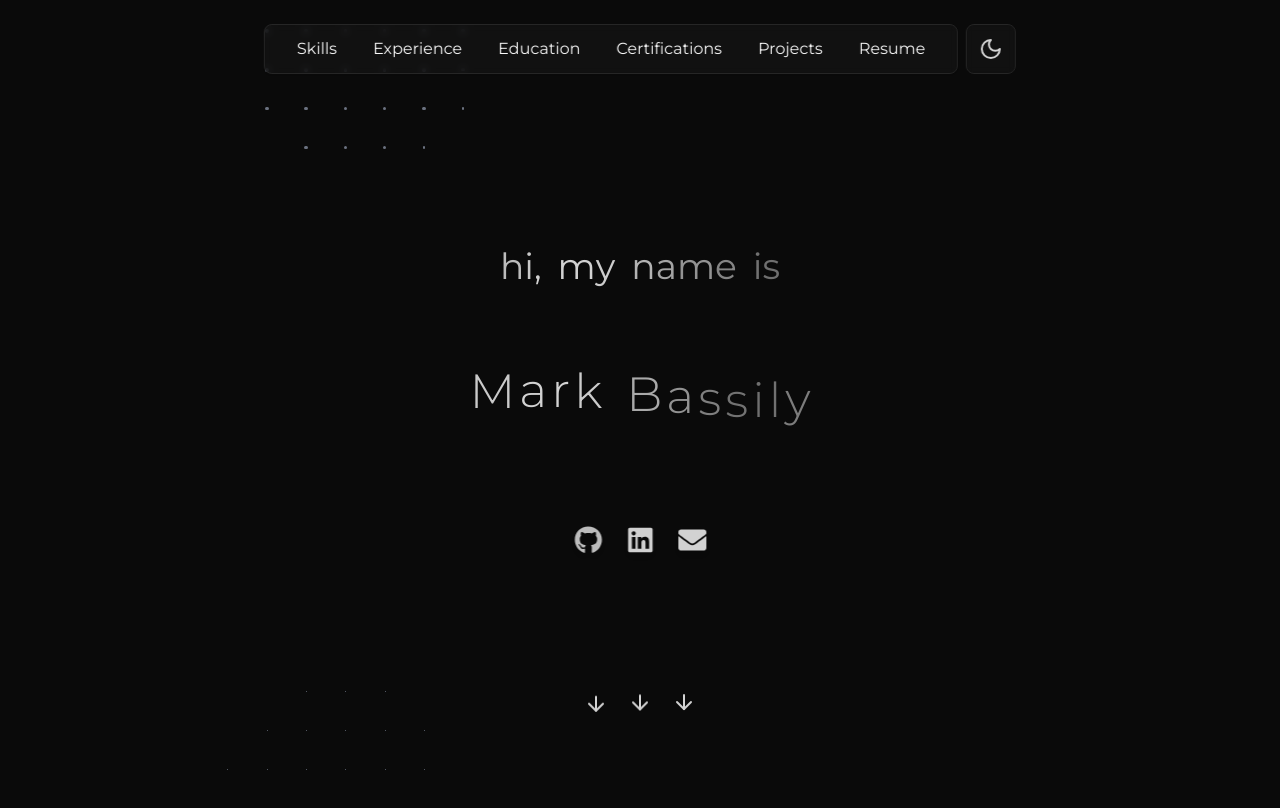
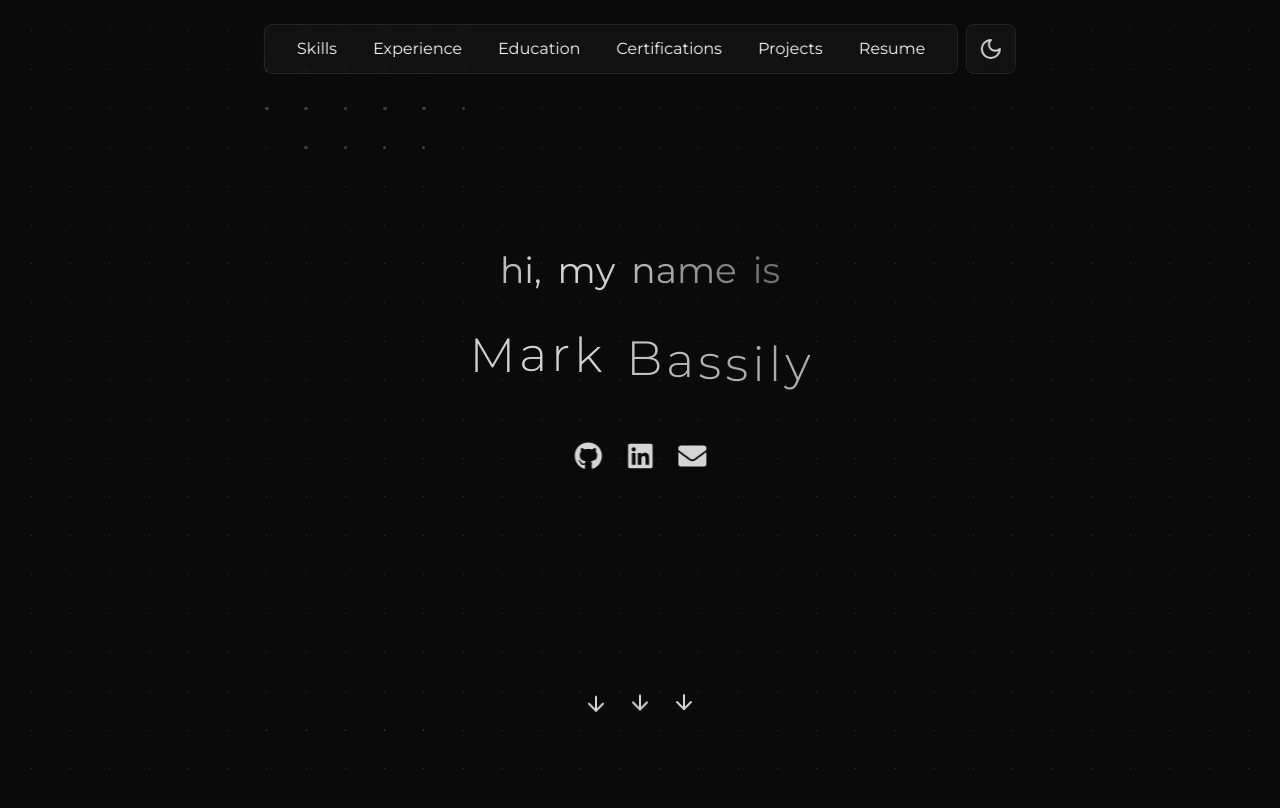
Before and after one commit to markb2575/portfolio, a Next.js app: page / in a window 1280 px wide. Shown: the top 808 px of the page. Built offline with nearby package versions, Linux system fonts and the light colour scheme.

Commit message:
Edit styling

```diff
--- a/src/app/globals.css
+++ b/src/app/globals.css
@@ -30,7 +30,7 @@ body {
     }
     50% {
       transform: translateY(10px);
-      opacity: 0.5;
+      opacity: 0.8;
     }
     100% {
       transform: translateY(0px);
@@ -40,7 +40,7 @@ body {
 
 @layer components {
     .background {
-        @apply dark:bg-neutral-950 bg-white transition-colors min-h-screen py-10 px-[5%] overflow-y-auto no-scrollbar selection:text-blue-500;
+        @apply dark:bg-neutral-950 bg-neutral-200 transition-colors min-h-screen py-10 px-[5%] overflow-y-auto no-scrollbar selection:text-blue-500;
     }
 
     .header {
--- a/src/components/layout/CursorAnimation.tsx
+++ b/src/components/layout/CursorAnimation.tsx
@@ -79,8 +79,8 @@ export default function CursorAnimation() {
                                 className="flex p-2 flex-grow-0 relative"
                             >
                                 <div
-                                    className={`bg-gray-500 rounded-full transition-all duration-200 absolute inset-0 m-auto ${
-                                        near ? "size-1" : "size-0"
+                                    className={`bg-gray-500 rounded-full opacity-50 transition-all duration-200 absolute inset-0 m-auto ${
+                                        near ? "size-1" : "size-px"
                                     } `}
                                 />
                             </div>
--- a/src/components/layout/body.tsx
+++ b/src/components/layout/body.tsx
@@ -118,7 +118,7 @@ export default function Body() {
                                 <CardDescription className="text-base">{item.description}</CardDescription>
                             </CardContent>
                             <FaAws
-                                className='mb-5 ml-5 dark:text-neutral-300 text-neutral-600 size-8 drop-shadow-md hover:text-neutral-500 cursor-pointer'
+                                className='mb-5 ml-5 dark:text-neutral-300 text-neutral-600 size-8 drop-shadow-md hover:opacity-50 cursor-pointer'
                                 onClick={() => window.location.href = item.url}
                             />
                         </Card>
@@ -143,7 +143,7 @@ export default function Body() {
                                     ))}
                                 </div>
                             </CardContent>
-                            <FaGithub className="mb-5 ml-5 dark:text-neutral-300 text-neutral-600 size-8 drop-shadow-md hover:text-neutral-500 cursor-pointer" onClick={() => window.location.href = project.url} />
+                            <FaGithub className="mb-5 ml-5 dark:text-neutral-300 text-neutral-600 size-8 drop-shadow-md hover:opacity-50  cursor-pointer" onClick={() => window.location.href = project.url} />
                         </Card>
                     ))}
                 </div>
--- a/src/components/layout/header.tsx
+++ b/src/components/layout/header.tsx
@@ -35,42 +35,39 @@ export default function Header() {
                 {menuOpened && <MobileMenu setMenuOpened={setMenuOpened} />}
             </div>
             <div className={cn("px-10 w-full lg:w-2/3 fixed left-1/2 top-1/2 transform -translate-x-1/2 -translate-y-1/2 text-center transition-opacity duration-200", isTop ? "opacity-100 z-20" : "opacity-0 -z-20")}>
-                <div className="flex justify-center mb-20 text-neutral-600 dark:text-neutral-300 font-normal text-4xl">
+                <div className="flex justify-center mb-10 text-neutral-600 dark:text-neutral-300 font-normal text-4xl">
                     {"hi, my name is".split("").map((char, index) => (
                         <div
                             key={index}
                             style={{ animationDelay: `${index * 0.1}s` }}
-                            className=" animate-pulse"
+                            className="animate-pulse"
                         >
                             {char === " " ? <div className="m-2" /> : char}
                         </div>
                     ))}
                 </div>
-                <div className="flex justify-center mb-28 gap-1 font-light text-5xl text-neutral-600 dark:text-neutral-300">
+                <div className="flex justify-center mb-16 gap-1 font-light text-5xl text-neutral-600 dark:text-neutral-300">
                     {"Mark Bassily".split("").map((char, index) => (
                         <div
                             key={index}
                             style={{ animationDelay: `${index * 0.2}s` }}
-                            className="  animate-oscillate"
+                            className="animate-oscillate"
                         >
                             {char === " " ? <div className="m-2" /> : char}
                         </div>
                     ))}
                 </div>
-                <div className="flex gap-6 justify-center relative z-20">
+                <div className="flex gap-6 justify-center relative z-20 mb-20">
                     <FaGithub
-                        className="dark:text-neutral-300 text-neutral-600 size-7 drop-shadow-md hover:text-neutral-500 cursor-pointer animate-pulse hover:animate-none hover:opacity-80"
-                        style={{ animationDelay: "0s" }}
+                        className="dark:text-neutral-300 text-neutral-600 size-7 drop-shadow-md  cursor-pointer hover:opacity-50"
                         onClick={() => (window.location.href = "https://github.com/markb2575")}
                     />
                     <FaLinkedin
-                        className="dark:text-neutral-300 text-neutral-600 size-7 drop-shadow-md hover:text-neutral-500 cursor-pointer animate-pulse hover:animate-none hover:opacity-80"
-                        style={{ animationDelay: "0.2s" }}
+                        className="dark:text-neutral-300 text-neutral-600 size-7 drop-shadow-md cursor-pointer hover:opacity-50"
                         onClick={() => (window.location.href = "https://linkedin.com/in/markb2575")}
                     />
                     <FaEnvelope
-                        className="dark:text-neutral-300 text-neutral-600 size-7 drop-shadow-md hover:text-neutral-500 cursor-pointer animate-pulse hover:animate-none hover:opacity-80"
-                        style={{ animationDelay: "0.4s" }}
+                        className="dark:text-neutral-300 text-neutral-600 size-7 drop-shadow-md cursor-pointer hover:opacity-50"
                         onClick={() => (window.location.href = "mailto:markbassily2575@gmail.com")}
                     />
                 </div>
```
